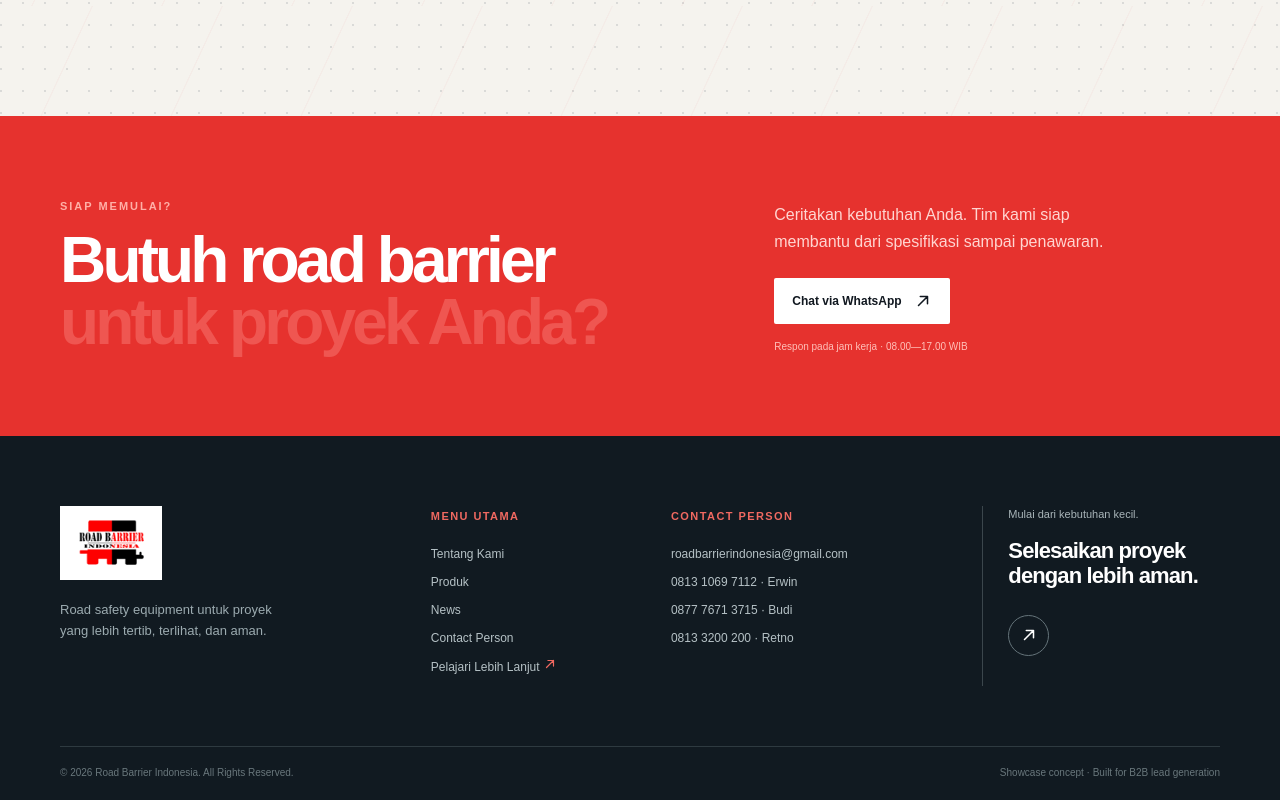
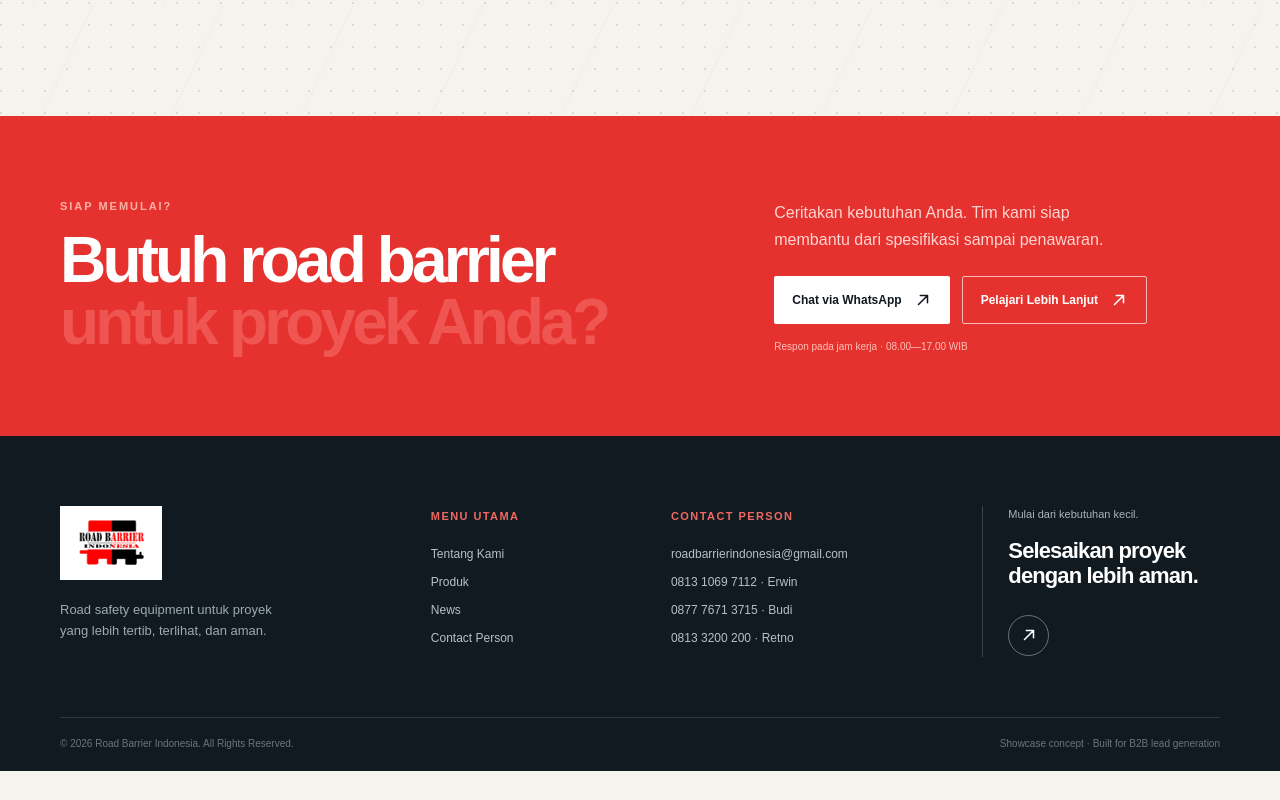
Before and after one commit to hanindo-communication/Hanindo-Road-Barrier, a Next.js app: page / in a window 1280 px wide. Shown: the part 7327-8127 px from the top of the page. After the commit the page ends 8098 px from the top, so only its background shows below. Built offline with nearby package versions, Linux system fonts and the light colour scheme.

Commit message:
Move legacy link beside WhatsApp CTA

```diff
--- a/app/katalog/page.tsx
+++ b/app/katalog/page.tsx
@@ -6,7 +6,7 @@ import { catalogCategories, catalogProducts, type CatalogCategory, type CatalogP
 import ThemeToggle from "../ThemeToggle";
 
 const logoUrl = "/logo-roadbarrier-official.png";
-const legacySiteUrl = "/pelajari-lebih-lanjut/";
+
 
 const ArrowUpRight = () => (
   <svg viewBox="0 0 20 20" aria-hidden="true"><path d="M5 15 15 5M7 5h8v8" /></svg>
@@ -171,7 +171,7 @@ export default function CatalogPage() {
         </div>
       </div>}
 
-      <footer className="site-footer"><div className="container footer-grid"><div className="footer-brand"><Link className="brand" href="/"><img src={logoUrl} alt="Road Barrier Indonesia" /><span><strong>ROAD BARRIER</strong><small>INDONESIA</small></span></Link><p>Road safety equipment untuk proyek yang lebih tertib, terlihat, dan aman.</p></div><div><h4>Menu utama</h4><Link href="/">Home</Link><a href="#catalog-grid">Katalog</a><a href="/pelajari-lebih-lanjut/news/">News</a><a className="legacy-footer-link" href={legacySiteUrl}>Pelajari Lebih Lanjut <ArrowUpRight /></a></div><div><h4>Contact person</h4><a href="mailto:roadbarrierindonesia@gmail.com">roadbarrierindonesia@gmail.com</a><a href="tel:081310697112">0813 1069 7112 · Erwin</a><a href="tel:087776713715">0877 7671 3715 · Budi</a><a href="https://wa.me/628133200200" target="_blank" rel="noreferrer">0813 3200 200 · Retno</a></div><div className="footer-contact"><span>Mulai dari kebutuhan kecil.</span><strong>Selesaikan proyek<br />dengan lebih aman.</strong><a className="footer-arrow" href="https://wa.me/6281310697112" target="_blank" rel="noreferrer"><ArrowUpRight /></a></div></div><div className="container footer-bottom"><span>© 2026 Road Barrier Indonesia. All Rights Reserved.</span><span>Product catalogue · Built for B2B lead generation</span></div></footer>
+      <footer className="site-footer"><div className="container footer-grid"><div className="footer-brand"><Link className="brand" href="/"><img src={logoUrl} alt="Road Barrier Indonesia" /><span><strong>ROAD BARRIER</strong><small>INDONESIA</small></span></Link><p>Road safety equipment untuk proyek yang lebih tertib, terlihat, dan aman.</p></div><div><h4>Menu utama</h4><Link href="/">Home</Link><a href="#catalog-grid">Katalog</a><a href="/pelajari-lebih-lanjut/news/">News</a></div><div><h4>Contact person</h4><a href="mailto:roadbarrierindonesia@gmail.com">roadbarrierindonesia@gmail.com</a><a href="tel:081310697112">0813 1069 7112 · Erwin</a><a href="tel:087776713715">0877 7671 3715 · Budi</a><a href="https://wa.me/628133200200" target="_blank" rel="noreferrer">0813 3200 200 · Retno</a></div><div className="footer-contact"><span>Mulai dari kebutuhan kecil.</span><strong>Selesaikan proyek<br />dengan lebih aman.</strong><a className="footer-arrow" href="https://wa.me/6281310697112" target="_blank" rel="noreferrer"><ArrowUpRight /></a></div></div><div className="container footer-bottom"><span>© 2026 Road Barrier Indonesia. All Rights Reserved.</span><span>Product catalogue · Built for B2B lead generation</span></div></footer>
     </main>
   );
 }
--- a/app/page.tsx
+++ b/app/page.tsx
@@ -409,9 +409,9 @@ export default function Home() {
 
       <section className="section insight-section" id="insight"><div className="container"><div className="section-heading-row"><div><div className="eyebrow">INSIGHT UNTUK PROYEK</div><h2>Lebih siap sebelum<br /><em>turun ke lapangan.</em></h2><p className="insight-source">Arsip artikel Road Barrier Indonesia</p></div><a className="text-link" href="/pelajari-lebih-lanjut/news/">Lihat semua artikel <ArrowUpRight /></a></div><div className="article-grid">{articles.map((article, index) => <a className={index === 0 ? "article-card featured" : "article-card"} href={article.href} key={article.title}><div className="article-image"><img src={article.image} alt="" loading="lazy" /><span className="article-tag">{index < 2 ? "TERBARU" : "INSIGHT"}</span></div><div className="article-meta">{article.meta}</div><h3>{article.title}</h3><span className="read-more">Baca artikel <ArrowUpRight /></span></a>)}</div></div></section>
 
-      <section className="cta-section" id="kontak"><div className="container cta-inner"><div><div className="eyebrow light">SIAP MEMULAI?</div><h2>Butuh road barrier<br /><em>untuk proyek Anda?</em></h2></div><div className="cta-right"><p>Ceritakan kebutuhan Anda. Tim kami siap membantu dari spesifikasi sampai penawaran.</p><a className="button button-light" href="https://wa.me/6281310697112" target="_blank" rel="noreferrer">Chat via WhatsApp <ArrowUpRight /></a><span className="contact-note">Respon pada jam kerja · 08.00—17.00 WIB</span></div></div></section>
+      <section className="cta-section" id="kontak"><div className="container cta-inner"><div><div className="eyebrow light">SIAP MEMULAI?</div><h2>Butuh road barrier<br /><em>untuk proyek Anda?</em></h2></div><div className="cta-right"><p>Ceritakan kebutuhan Anda. Tim kami siap membantu dari spesifikasi sampai penawaran.</p><div className="cta-actions"><a className="button button-light" href="https://wa.me/6281310697112" target="_blank" rel="noreferrer">Chat via WhatsApp <ArrowUpRight /></a><a className="button button-ghost" href={legacySiteUrl}>Pelajari Lebih Lanjut <ArrowUpRight /></a></div><span className="contact-note">Respon pada jam kerja · 08.00—17.00 WIB</span></div></div></section>
 
-      <footer className="site-footer"><div className="container footer-grid"><div className="footer-brand"><a className="brand" href="#home"><img src={logoUrl} alt="Road Barrier Indonesia" /><span><strong>ROAD BARRIER</strong><small>INDONESIA</small></span></a><p>Road safety equipment untuk proyek yang lebih tertib, terlihat, dan aman.</p></div><div><h4>Menu utama</h4><a href="#tentang">Tentang Kami</a><a href="/katalog">Produk</a><a href="#insight">News</a><a href="#kontak">Contact Person</a><a className="legacy-footer-link" href={legacySiteUrl}>Pelajari Lebih Lanjut <ArrowUpRight /></a></div><div><h4>Contact person</h4><a href="mailto:roadbarrierindonesia@gmail.com">roadbarrierindonesia@gmail.com</a><a href="tel:081310697112">0813 1069 7112 · Erwin</a><a href="tel:087776713715">0877 7671 3715 · Budi</a><a href="https://wa.me/628133200200" target="_blank" rel="noreferrer">0813 3200 200 · Retno</a></div><div className="footer-contact"><span>Mulai dari kebutuhan kecil.</span><strong>Selesaikan proyek<br />dengan lebih aman.</strong><a className="footer-arrow" href="#kontak"><ArrowUpRight /></a></div></div><div className="container footer-bottom"><span>© 2026 Road Barrier Indonesia. All Rights Reserved.</span><span>Showcase concept · Built for B2B lead generation</span></div></footer>
+      <footer className="site-footer"><div className="container footer-grid"><div className="footer-brand"><a className="brand" href="#home"><img src={logoUrl} alt="Road Barrier Indonesia" /><span><strong>ROAD BARRIER</strong><small>INDONESIA</small></span></a><p>Road safety equipment untuk proyek yang lebih tertib, terlihat, dan aman.</p></div><div><h4>Menu utama</h4><a href="#tentang">Tentang Kami</a><a href="/katalog">Produk</a><a href="#insight">News</a><a href="#kontak">Contact Person</a></div><div><h4>Contact person</h4><a href="mailto:roadbarrierindonesia@gmail.com">roadbarrierindonesia@gmail.com</a><a href="tel:081310697112">0813 1069 7112 · Erwin</a><a href="tel:087776713715">0877 7671 3715 · Budi</a><a href="https://wa.me/628133200200" target="_blank" rel="noreferrer">0813 3200 200 · Retno</a></div><div className="footer-contact"><span>Mulai dari kebutuhan kecil.</span><strong>Selesaikan proyek<br />dengan lebih aman.</strong><a className="footer-arrow" href="#kontak"><ArrowUpRight /></a></div></div><div className="container footer-bottom"><span>© 2026 Road Barrier Indonesia. All Rights Reserved.</span><span>Showcase concept · Built for B2B lead generation</span></div></footer>
 
     </main>
   );
```
Also changed, not shown: app/globals.css.
